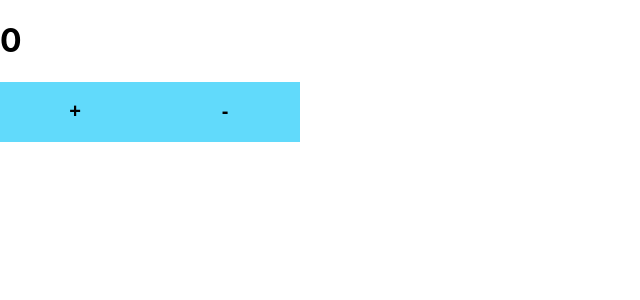
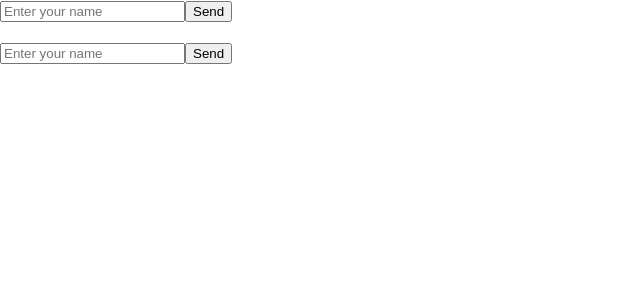
Before and after one commit to KelaiAffaf/web2-react-repo, a React app: page / in a window 1280 px wide. Shown: the top 300 px of the page, without its empty margins (0-640 px from the left). Built offline with nearby package versions, Linux system fonts and the light colour scheme; the HTML template or start-up script is replaced by a standard one.

Commit message:
chatclass

```diff
--- /dev/null
+++ b/src/App.jsx
@@ -0,0 +1,30 @@
+import React from 'react';
+import Chat from './Chat/chat'
+import { Component } from 'react';
+class App extends Component {
+
+    constructor(props) {
+        super(props);
+        this.state = {
+            message1: '',
+            message2: '',
+        }
+    }
+
+    render() {
+        return <div>
+            <Chat
+                SendMsg={(msg) => { this.setState({ message1: msg }) }}
+                chatMessage={this.state.message2}
+
+            />
+
+            <Chat
+                SendMsg={(msg) => { this.setState({ message2: msg }) }}
+                chatMessage={this.state.message1}
+            />
+        </div>;
+    }
+}
+
+export default App;
--- /dev/null
+++ b/src/Chat/chat.jsx
@@ -0,0 +1,40 @@
+import { Component } from 'react';
+
+class CHAT extends Component {
+    constructor(props) {
+        super(props);
+        this.state = {
+            msg: '',
+        };
+    }
+
+    handleValue = (e) => {
+        this.setState({
+            msg: e.target.value
+        });
+    }
+
+
+    handlSubmit = (e) => {
+        e.preventDefault();
+        this.props.SendMsg(this.state.msg);
+    }
+    render() {
+        return (
+            <form onSubmit={this.handlSubmit}>
+                <input
+                    type="text"
+                    placeholder="Enter your name"
+                    onChange={this.handleValue}
+                    value={this.state.msg}
+                />
+                <input type="submit"
+                    value="Send" />
+                <h2> {this.props.chatMessage} </h2>
+
+            </form>
+        );
+    }
+}
+
+export default CHAT;
--- a/src/Course/Counter.jsx
+++ b/src/Course/Counter.jsx
@@ -1,5 +1,7 @@
-import { Component } from 'react';
-class Counter extends Component {
+import * as React from 'react';
+
+
+class Counter extends React.Component {
     constructor(props) {
         super(props);
         this.state = {
--- a/src/main.jsx
+++ b/src/main.jsx
@@ -1,11 +1,11 @@
 import React from 'react'
 import ReactDOM from 'react-dom'
 import './index.css'
-import App from './Pages/App'
+import App from './App'
 import Counter from './Course/Counter'
 import Parent from './Props-course/ParentComponent'
 ReactDOM.render(
     <React.StrictMode>
-        <Counter />
+        <App />
     </React.StrictMode>
     , document.getElementById('root'))
```
